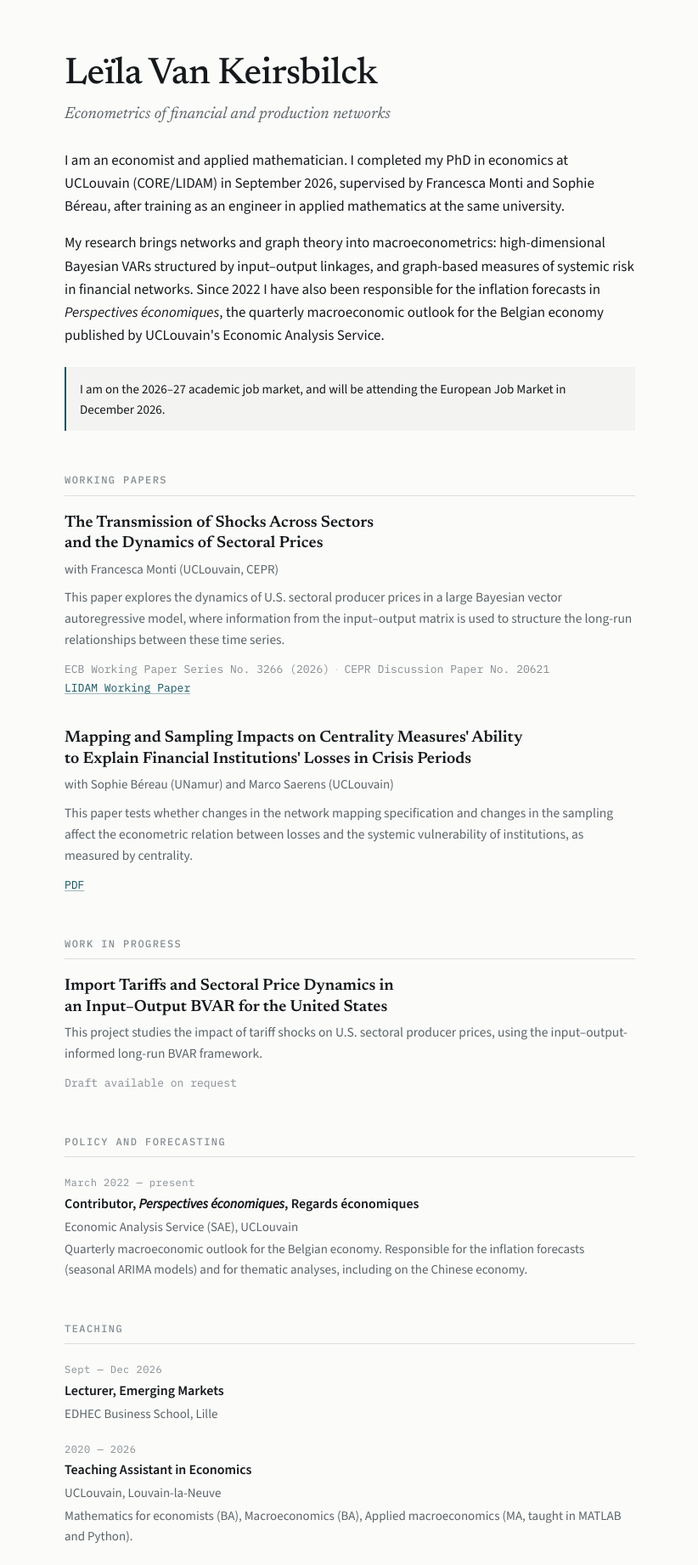
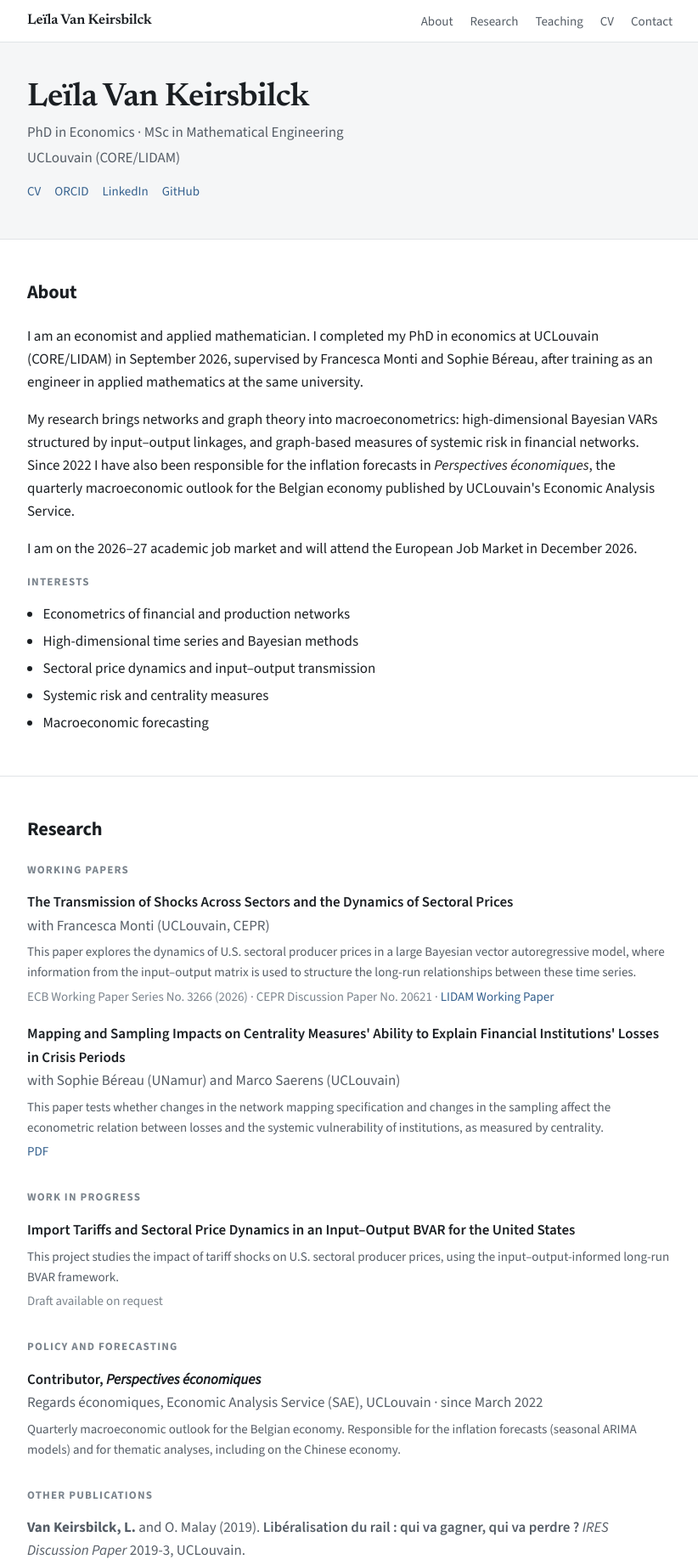
Before and after one commit to leilavankeirsbilck/leilavankeirsbilck.github.io, a plain HTML site: page index.html in a window 1280 px wide. Shown: the top 1842 px of the page at 85% size, without its empty margins (228-1050 px from the left). Drawn offline with nearby package versions, Linux system fonts and the light colour scheme.

Commit message:
Update index.html

```diff
--- a/index.html
+++ b/index.html
@@ -1,386 +1,406 @@
+<!doctype html>
+<html lang="en">
+<head>
+<meta charset="utf-8">
+<meta name="viewport" content="width=device-width, initial-scale=1">
 <title>Leïla Van Keirsbilck</title>
-<meta name="claude:viewport-fit-sides" content="cover">
+<meta name="description" content="Leïla Van Keirsbilck — PhD in Economics (UCLouvain). Econometrics of financial and production networks.">
 <link rel="preconnect" href="https://fonts.googleapis.com">
 <link rel="preconnect" href="https://fonts.gstatic.com" crossorigin>
-<link rel="stylesheet" href="https://fonts.googleapis.com/css2?family=Newsreader:ital,opsz,wght@0,6..72,400;0,6..72,500;0,6..72,600;1,6..72,400&family=Source+Sans+3:ital,wght@0,400;0,500;0,600;1,400&family=IBM+Plex+Mono:wght@400;500&display=swap">
+<link rel="stylesheet" href="https://fonts.googleapis.com/css2?family=Newsreader:ital,opsz,wght@0,6..72,400;0,6..72,500;0,6..72,600&family=Source+Sans+3:ital,wght@0,400;0,600;0,700;1,400&display=swap">
+<style>
+  :root {
+    --bg: #ffffff;
+    --band: #f5f6f7;
+    --fg: #1b1f23;
+    --fg-muted: #555d66;
+    --fg-faint: #7b848d;
+    --link: #35618e;
+    --rule: #e1e4e7;
 
-<style>
-  /* Layout: single reading column, max 68ch. Mono labels carry the working-paper
-     series references the way a RePEc listing sets them. */
-  :root {
-    --bg: #fbfbfa;
-    --surface: #f3f3f1;
-    --fg: #16191c;
-    --fg-muted: #5c6468;
-    --fg-faint: #858d91;
-    --accent: #13555f;
-    --rule: #dcdcd8;
-
-    --font-display: "Newsreader", Georgia, "Times New Roman", serif;
-    --font-body: "Source Sans 3", -apple-system, BlinkMacSystemFont, "Segoe UI", Helvetica, Arial, sans-serif;
-    --font-mono: "IBM Plex Mono", ui-monospace, SFMono-Regular, Menlo, Consolas, monospace;
+    --serif: "Newsreader", Georgia, "Times New Roman", serif;
+    --sans: "Source Sans 3", -apple-system, BlinkMacSystemFont, "Segoe UI", Helvetica, Arial, sans-serif;
   }
 
   @media (prefers-color-scheme: dark) {
-    :root:not([data-theme="light"]) {
-      --bg: #101316;
-      --surface: #181c20;
-      --fg: #e6e9eb;
-      --fg-muted: #9aa3a8;
-      --fg-faint: #767f84;
-      --accent: #6cb3bd;
-      --rule: #272c31;
+    :root {
+      --bg: #14171a;
+      --band: #1b1f23;
+      --fg: #e8ebed;
+      --fg-muted: #a3abb2;
+      --fg-faint: #7e868d;
+      --link: #86b2dd;
+      --rule: #2a2f34;
       color-scheme: dark;
     }
   }
 
-  :root[data-theme="dark"] {
-    --bg: #101316;
-    --surface: #181c20;
-    --fg: #e6e9eb;
-    --fg-muted: #9aa3a8;
-    --fg-faint: #767f84;
-    --accent: #6cb3bd;
-    --rule: #272c31;
-    color-scheme: dark;
-  }
-
   * { box-sizing: border-box; }
 
+  html { scroll-behavior: smooth; scroll-padding-top: 4.5rem; }
+  @media (prefers-reduced-motion: reduce) { html { scroll-behavior: auto; } }
+
   body {
+    margin: 0;
     background: var(--bg);
     color: var(--fg);
-    font-family: var(--font-body);
-    font-size: 1.0625rem;
+    font-family: var(--sans);
+    font-size: 17px;
     line-height: 1.6;
     -webkit-font-smoothing: antialiased;
   }
 
-  .page {
-    max-width: 44rem;
+  a { color: var(--link); text-decoration: none; }
+  a:hover { text-decoration: underline; }
+  a:focus-visible { outline: 2px solid var(--link); outline-offset: 2px; border-radius: 2px; }
+
+  .wrap {
+    max-width: 50rem;
     margin: 0 auto;
-    padding-left: max(16px, env(safe-area-inset-left, 0px));
-    padding-right: max(16px, env(safe-area-inset-right, 0px));
-    padding-block: 3.5rem 4.5rem;
+    padding-left: 20px;
+    padding-right: 20px;
   }
 
-  a {
-    color: var(--accent);
-    text-decoration: underline;
-    text-underline-offset: 2px;
-    text-decoration-thickness: 1px;
-    text-decoration-color: color-mix(in srgb, var(--accent) 40%, transparent);
+  /* ---------- nav ---------- */
+  .nav {
+    position: sticky;
+    top: 0;
+    z-index: 20;
+    background: color-mix(in srgb, var(--bg) 92%, transparent);
+    backdrop-filter: saturate(160%) blur(10px);
+    border-bottom: 1px solid var(--rule);
   }
-  a:hover { text-decoration-color: var(--accent); }
-  a:focus-visible { outline: 2px solid var(--accent); outline-offset: 2px; border-radius: 2px; }
+  .nav .wrap {
+    display: flex;
+    align-items: center;
+    justify-content: space-between;
+    gap: 1rem;
+    flex-wrap: wrap;
+    padding-block: 0.7rem;
+  }
+  .nav .brand {
+    font-family: var(--serif);
+    font-size: 1.05rem;
+    font-weight: 600;
+    color: var(--fg);
+    letter-spacing: -0.01em;
+  }
+  .nav ul {
+    display: flex;
+    gap: 1.25rem;
+    list-style: none;
+    margin: 0;
+    padding: 0;
+    font-size: 0.9375rem;
+    flex-wrap: wrap;
+  }
+  .nav ul a { color: var(--fg-muted); }
+  .nav ul a:hover { color: var(--link); text-decoration: none; }
 
   /* ---------- masthead ---------- */
-  header { margin-bottom: 2.75rem; }
-
-  h1 {
-    font-family: var(--font-display);
-    font-weight: 500;
-    font-size: clamp(2.1rem, 6vw, 2.75rem);
+  .masthead { background: var(--band); border-bottom: 1px solid var(--rule); }
+  .masthead .wrap {
+    display: flex;
+    align-items: center;
+    gap: 1.75rem;
+    padding-block: 2.75rem;
+    flex-wrap: wrap;
+  }
+  .avatar {
+    width: 132px;
+    height: 132px;
+    border-radius: 50%;
+    object-fit: cover;
+    flex: none;
+    background: var(--rule);
+  }
+  .ident { min-width: 0; flex: 1 1 18rem; }
+  .ident h1 {
+    font-family: var(--serif);
+    font-weight: 600;
+    font-size: clamp(1.9rem, 5vw, 2.4rem);
     line-height: 1.1;
     letter-spacing: -0.015em;
-    margin: 0 0 0.5rem;
-    text-wrap: balance;
+    margin: 0 0 0.35rem;
+  }
+  .ident .role { font-size: 1.0625rem; color: var(--fg-muted); margin: 0 0 0.15rem; }
+  .ident .affil { font-size: 1.0625rem; color: var(--fg-muted); margin: 0 0 0.9rem; }
+  .ident .links {
+    display: flex;
+    flex-wrap: wrap;
+    gap: 0.35rem 1rem;
+    font-size: 0.9375rem;
+    margin: 0;
+    padding: 0;
+    list-style: none;
   }
 
-  .standfirst {
-    font-family: var(--font-display);
-    font-size: 1.1875rem;
-    font-style: italic;
-    color: var(--fg-muted);
-    margin: 0 0 1.5rem;
+  /* ---------- sections ---------- */
+  section { padding-block: 2.75rem; border-bottom: 1px solid var(--rule); }
+  section:last-of-type { border-bottom: 0; }
+
+  h2 {
+    font-size: 1.4rem;
+    font-weight: 700;
+    letter-spacing: -0.01em;
+    margin: 0 0 1.25rem;
   }
 
-  .intro p { margin: 0 0 1rem; }
-  .intro p:last-child { margin-bottom: 0; }
-
-  .jobmarket {
-    margin-top: 1.5rem;
-    padding: 0.85rem 1rem;
-    background: var(--surface);
-    border-left: 2px solid var(--accent);
-    font-size: 0.9375rem;
-  }
-  .jobmarket p { margin: 0; }
-
-  /* ---------- sections ---------- */
-  section { margin-top: 3rem; }
-
-  h2 {
-    font-family: var(--font-mono);
-    font-weight: 500;
-    font-size: 0.75rem;
-    letter-spacing: 0.12em;
+  h3 {
+    font-size: 0.8125rem;
+    font-weight: 700;
+    letter-spacing: 0.09em;
     text-transform: uppercase;
     color: var(--fg-faint);
-    margin: 0 0 1.25rem;
-    padding-bottom: 0.5rem;
-    border-bottom: 1px solid var(--rule);
+    margin: 2rem 0 0.85rem;
   }
+  h3:first-of-type { margin-top: 0; }
 
-  /* ---------- papers ---------- */
-  .paper { margin-bottom: 2.25rem; }
-  .paper:last-child { margin-bottom: 0; }
+  p { margin: 0 0 1rem; }
+  p:last-child { margin-bottom: 0; }
 
-  .paper h3 {
-    font-family: var(--font-display);
-    font-weight: 600;
-    font-size: 1.1875rem;
-    line-height: 1.3;
-    margin: 0 0 0.3rem;
-    text-wrap: balance;
-  }
+  ul.bullets { margin: 0; padding-left: 1.15rem; }
+  ul.bullets li { margin-bottom: 0.3rem; }
 
-  .coauthors {
-    font-size: 0.9375rem;
-    color: var(--fg-muted);
-    margin: 0 0 0.6rem;
-  }
-
-  .abstract {
-    font-size: 0.9688rem;
-    color: var(--fg-muted);
-    margin: 0 0 0.7rem;
-  }
-
-  .refs {
-    font-family: var(--font-mono);
-    font-size: 0.8125rem;
-    line-height: 1.7;
-    color: var(--fg-faint);
-    font-variant-numeric: tabular-nums;
-    margin: 0;
-  }
-  .refs a { color: var(--accent); }
-  .refs .sep { color: var(--rule); padding: 0 0.3rem; }
-
-  /* ---------- lists ---------- */
-  .stack { display: flex; flex-direction: column; gap: 1.25rem; }
-
-  .entry { display: flex; flex-direction: column; gap: 0.15rem; }
-
-  .entry .what {
-    font-weight: 600;
-    font-size: 1rem;
-  }
-  .entry .where,
-  .entry .detail {
-    font-size: 0.9375rem;
-    color: var(--fg-muted);
-  }
-  .entry .when {
-    font-family: var(--font-mono);
-    font-size: 0.75rem;
-    letter-spacing: 0.04em;
-    color: var(--fg-faint);
-    font-variant-numeric: tabular-nums;
-  }
-
-  ul.plain {
+  /* ---------- citations ---------- */
+  ol.cites, ul.cites {
     list-style: none;
     margin: 0;
     padding: 0;
     display: flex;
     flex-direction: column;
-    gap: 0.4rem;
-    font-size: 0.9688rem;
+    gap: 1.15rem;
+  }
+  .cite { min-width: 0; }
+  .cite .t { font-weight: 600; }
+  .cite .meta { color: var(--fg-muted); }
+  .cite .abs {
+    font-size: 0.9375rem;
     color: var(--fg-muted);
+    margin: 0.35rem 0 0;
   }
-  ul.plain li { min-width: 0; }
-  ul.plain .venue { color: var(--fg); font-weight: 500; }
+  .cite .where {
+    font-size: 0.9375rem;
+    color: var(--fg-faint);
+    margin: 0.3rem 0 0;
+  }
+  .me { font-weight: 700; }
 
-  /* ---------- contact ---------- */
-  .contact {
-    display: flex;
-    flex-wrap: wrap;
-    gap: 0.4rem 1.5rem;
-    font-size: 0.9688rem;
-  }
-  .contact div { min-width: 0; }
-  .contact .label {
-    font-family: var(--font-mono);
-    font-size: 0.75rem;
-    letter-spacing: 0.08em;
-    text-transform: uppercase;
-    color: var(--fg-faint);
-    display: block;
-  }
-  .contact .value { word-break: break-word; }
+  /* ---------- teaching ---------- */
+  .items { display: flex; flex-direction: column; gap: 1.15rem; }
+  .item .head { font-weight: 600; }
+  .item .sub { color: var(--fg-muted); font-size: 0.9688rem; }
+  .item .yr { color: var(--fg-faint); font-size: 0.875rem; font-variant-numeric: tabular-nums; }
+
+  dl.contact { margin: 0; display: grid; grid-template-columns: max-content 1fr; gap: 0.4rem 1.25rem; }
+  dl.contact dt { color: var(--fg-faint); font-size: 0.9375rem; }
+  dl.contact dd { margin: 0; min-width: 0; overflow-wrap: anywhere; }
 
   footer {
-    margin-top: 3.5rem;
-    padding-top: 1rem;
-    border-top: 1px solid var(--rule);
-    font-family: var(--font-mono);
-    font-size: 0.75rem;
+    padding-block: 1.75rem 2.5rem;
     color: var(--fg-faint);
+    font-size: 0.875rem;
   }
 
-  @media (max-width: 480px) {
-    .page { padding-block: 2.5rem 3.5rem; }
-    section { margin-top: 2.5rem; }
+  @media (max-width: 560px) {
+    .masthead .wrap { gap: 1.25rem; padding-block: 2rem; }
+    .avatar { width: 104px; height: 104px; }
+    section { padding-block: 2.25rem; }
   }
 </style>
+</head>
+<body>
 
-<div class="page">
+<nav class="nav">
+  <div class="wrap">
+    <a class="brand" href="#top">Leïla Van Keirsbilck</a>
+    <ul>
+      <li><a href="#about">About</a></li>
+      <li><a href="#research">Research</a></li>
+      <li><a href="#teaching">Teaching</a></li>
+      <li><a href="cv.pdf">CV</a></li>
+      <li><a href="#contact">Contact</a></li>
+    </ul>
+  </div>
+</nav>
 
-  <header>
+<header class="masthead" id="top">
+  <div class="wrap">
+    <img class="avatar" src="photo.jpg" alt="Leïla Van Keirsbilck" onerror="this.remove()">
+    <div class="ident">
       <h1>Leïla Van Keirsbilck</h1>
-    <p class="standfirst">Econometrics of financial and production networks</p>
-
-    <div class="intro">
-      <p>I am an economist and applied mathematician. I completed my PhD in economics at
-      UCLouvain (CORE/LIDAM) in September 2026, supervised by Francesca Monti and Sophie Béreau,
-      after training as an engineer in applied mathematics at the same university.</p>
-
-      <p>My research brings networks and graph theory into macroeconometrics: high-dimensional
-      Bayesian VARs structured by input–output linkages, and graph-based measures of systemic
-      risk in financial networks. Since 2022 I have also been responsible for the inflation
-      forecasts in <em>Perspectives économiques</em>, the quarterly macroeconomic outlook for the
-      Belgian economy published by UCLouvain's Economic Analysis Service.</p>
+      <p class="role">PhD in Economics &middot; MSc in Mathematical Engineering</p>
+      <p class="affil">UCLouvain (CORE/LIDAM)</p>
+      <ul class="links">
+        <li><a href="cv.pdf">CV</a></li>
+        <li><a href="https://orcid.org/0009-0005-1807-4459">ORCID</a></li>
+        <li><a href="https://be.linkedin.com/in/leila-van-keirsbilck-a2a07a87">LinkedIn</a></li>
+        <li><a href="https://github.com/leilavankeirsbilck">GitHub</a></li>
+      </ul>
     </div>
-
-    <div class="jobmarket">
-      <p>I am on the 2026–27 academic job market, and will be attending the European Job Market
-      in December 2026.</p>
   </div>
 </header>
 
-  <section>
-    <h2>Working papers</h2>
+<main>
 
-    <article class="paper">
-      <h3>The Transmission of Shocks Across Sectors and the Dynamics of Sectoral Prices</h3>
-      <p class="coauthors">with Francesca Monti (UCLouvain, CEPR)</p>
-      <p class="abstract">This paper explores the dynamics of U.S. sectoral producer prices in a
-      large Bayesian vector autoregressive model, where information from the input–output matrix
-      is used to structure the long-run relationships between these time series.</p>
-      <p class="refs">
-        ECB Working Paper Series No. 3266 (2026)<span class="sep">·</span>CEPR Discussion Paper No. 20621<br>
-        <a href="https://dial.uclouvain.be/pr/boreal/object/boreal:302374">LIDAM Working Paper</a>
-      </p>
-    </article>
+<section id="about">
+  <div class="wrap">
+    <h2>About</h2>
+    <p>I am an economist and applied mathematician. I completed my PhD in economics at UCLouvain
+    (CORE/LIDAM) in September 2026, supervised by Francesca Monti and Sophie Béreau, after training
+    as an engineer in applied mathematics at the same university.</p>
 
-    <article class="paper">
-      <h3>Mapping and Sampling Impacts on Centrality Measures' Ability to Explain Financial
-      Institutions' Losses in Crisis Periods</h3>
-      <p class="coauthors">with Sophie Béreau (UNamur) and Marco Saerens (UCLouvain)</p>
-      <p class="abstract">This paper tests whether changes in the network mapping specification
-      and changes in the sampling affect the econometric relation between losses and the systemic
-      vulnerability of institutions, as measured by centrality.</p>
-      <p class="refs"><a href="papers/centrality-measures.pdf">PDF</a></p>
-    </article>
-  </section>
+    <p>My research brings networks and graph theory into macroeconometrics: high-dimensional
+    Bayesian VARs structured by input–output linkages, and graph-based measures of systemic risk in
+    financial networks. Since 2022 I have also been responsible for the inflation forecasts in
+    <em>Perspectives économiques</em>, the quarterly macroeconomic outlook for the Belgian economy
+    published by UCLouvain's Economic Analysis Service.</p>
 
-  <section>
-    <h2>Work in progress</h2>
+    <p>I am on the 2026–27 academic job market and will attend the European Job Market in
+    December 2026.</p>
 
-    <article class="paper">
-      <h3>Import Tariffs and Sectoral Price Dynamics in an Input–Output BVAR for the United States</h3>
-      <p class="abstract">This project studies the impact of tariff shocks on U.S. sectoral producer
-      prices, using the input–output-informed long-run BVAR framework.</p>
-      <p class="refs">Draft available on request</p>
-    </article>
-  </section>
-
-  <section>
-    <h2>Policy and forecasting</h2>
-    <div class="entry">
-      <span class="when">March 2022 — present</span>
-      <span class="what">Contributor, <em>Perspectives économiques</em>, Regards économiques</span>
-      <span class="where">Economic Analysis Service (SAE), UCLouvain</span>
-      <span class="detail">Quarterly macroeconomic outlook for the Belgian economy. Responsible for
-      the inflation forecasts (seasonal ARIMA models) and for thematic analyses, including on the
-      Chinese economy.</span>
+    <h3>Interests</h3>
+    <ul class="bullets">
+      <li>Econometrics of financial and production networks</li>
+      <li>High-dimensional time series and Bayesian methods</li>
+      <li>Sectoral price dynamics and input–output transmission</li>
+      <li>Systemic risk and centrality measures</li>
+      <li>Macroeconomic forecasting</li>
+    </ul>
   </div>
 </section>
 
-  <section>
+<section id="research">
+  <div class="wrap">
+    <h2>Research</h2>
+
+    <h3>Working papers</h3>
+    <ul class="cites">
+      <li class="cite">
+        <span class="t">The Transmission of Shocks Across Sectors and the Dynamics of Sectoral Prices</span><br>
+        <span class="meta">with Francesca Monti (UCLouvain, CEPR)</span>
+        <p class="abs">This paper explores the dynamics of U.S. sectoral producer prices in a large
+        Bayesian vector autoregressive model, where information from the input–output matrix is used
+        to structure the long-run relationships between these time series.</p>
+        <p class="where">ECB Working Paper Series No. 3266 (2026) · CEPR Discussion Paper No. 20621 ·
+        <a href="https://dial.uclouvain.be/pr/boreal/object/boreal:302374">LIDAM Working Paper</a></p>
+      </li>
+      <li class="cite">
+        <span class="t">Mapping and Sampling Impacts on Centrality Measures' Ability to Explain
+        Financial Institutions' Losses in Crisis Periods</span><br>
+        <span class="meta">with Sophie Béreau (UNamur) and Marco Saerens (UCLouvain)</span>
+        <p class="abs">This paper tests whether changes in the network mapping specification and
+        changes in the sampling affect the econometric relation between losses and the systemic
+        vulnerability of institutions, as measured by centrality.</p>
+        <p class="where"><a href="papers/centrality-measures.pdf">PDF</a></p>
+      </li>
+    </ul>
+
+    <h3>Work in progress</h3>
+    <ul class="cites">
+      <li class="cite">
+        <span class="t">Import Tariffs and Sectoral Price Dynamics in an Input–Output BVAR for the
+        United States</span>
+        <p class="abs">This project studies the impact of tariff shocks on U.S. sectoral producer
+        prices, using the input–output-informed long-run BVAR framework.</p>
+        <p class="where">Draft available on request</p>
+      </li>
+    </ul>
+
+    <h3>Policy and forecasting</h3>
+    <ul class="cites">
+      <li class="cite">
+        <span class="t">Contributor, <em>Perspectives économiques</em></span><br>
+        <span class="meta">Regards économiques, Economic Analysis Service (SAE), UCLouvain · since March 2022</span>
+        <p class="abs">Quarterly macroeconomic outlook for the Belgian economy. Responsible for the
+        inflation forecasts (seasonal ARIMA models) and for thematic analyses, including on the
+        Chinese economy.</p>
+      </li>
+    </ul>
+
+    <h3>Other publications</h3>
+    <ul class="cites">
+      <li class="cite">
+        <span class="meta"><span class="me">Van Keirsbilck, L.</span> and O. Malay (2019).
+        <span class="t">Libéralisation du rail : qui va gagner, qui va perdre ?</span>
+        <em>IRES Discussion Paper</em> 2019-3, UCLouvain.</span>
+      </li>
+      <li class="cite">
+        <span class="meta">Bauraind, B. and <span class="me">L. Van Keirsbilck</span> (2019).
+        <span class="t">Les multinationales en Belgique : contre-rapport annuel.</span>
+        <em>Gresea Échos</em>, no. 99.</span>
+      </li>
+    </ul>
+
+    <h3>Presentations</h3>
+    <ul class="bullets">
+      <li>European Economic Association, 2025, Bordeaux</li>
+      <li>International Association for Applied Econometrics, 2025, Turin</li>
+      <li>HEC Liège Young Researchers Conference in Economics, 2025, Liège</li>
+      <li>Workshop on Complex Systems, Networks and Finance, 2023, Nancy</li>
+    </ul>
+
+    <h3>Refereeing</h3>
+    <p><em>International Journal of Forecasting</em> · <em>B.E. Journal of Macroeconomics</em></p>
+  </div>
+</section>
+
+<section id="teaching">
+  <div class="wrap">
     <h2>Teaching</h2>
-    <div class="stack">
-      <div class="entry">
-        <span class="when">Sept — Dec 2026</span>
-        <span class="what">Lecturer, Emerging Markets</span>
-        <span class="where">EDHEC Business School, Lille</span>
+
+    <h3>Lecturer</h3>
+    <div class="items">
+      <div class="item">
+        <div class="head">Emerging Markets</div>
+        <div class="sub">EDHEC Business School, Lille</div>
+        <div class="yr">September – December 2026</div>
       </div>
-      <div class="entry">
-        <span class="when">2020 — 2026</span>
-        <span class="what">Teaching Assistant in Economics</span>
-        <span class="where">UCLouvain, Louvain-la-Neuve</span>
-        <span class="detail">Mathematics for economists (BA), Macroeconomics (BA), Applied
-        macroeconomics (MA, taught in MATLAB and Python).</span>
     </div>
-      <div class="entry">
-        <span class="when">Nov 2018 — Jan 2019</span>
-        <span class="what">Mathematics Teacher</span>
-        <span class="where">Institut Maris Stella, Brussels — secondary level</span>
+
+    <h3>Teaching assistant</h3>
+    <div class="items">
+      <div class="item">
+        <div class="head">Mathematics for Economists · Macroeconomics · Applied Macroeconomics</div>
+        <div class="sub">UCLouvain, Louvain-la-Neuve. Applied macroeconomics taught in MATLAB and
+        Python. Six years of undergraduate and graduate tutorials, including recorded worked
+        solutions and question-and-answer sessions.</div>
+        <div class="yr">2020 – 2026</div>
+      </div>
+    </div>
+
+    <h3>Secondary school</h3>
+    <div class="items">
+      <div class="item">
+        <div class="head">Mathematics</div>
+        <div class="sub">Institut Maris Stella, Brussels</div>
+        <div class="yr">November 2018 – January 2019</div>
+      </div>
     </div>
   </div>
 </section>
 
-  <section>
-    <h2>Presentations</h2>
-    <ul class="plain">
-      <li><span class="venue">European Economic Association</span> 2025, Bordeaux</li>
-      <li><span class="venue">International Association for Applied Econometrics</span> 2025, Turin</li>
-      <li><span class="venue">HEC Liège Young Researchers Conference in Economics</span> 2025, Liège</li>
-      <li><span class="venue">Workshop on Complex Systems, Networks and Finance</span> 2023, Nancy</li>
-    </ul>
-  </section>
-
-  <section>
-    <h2>Other</h2>
-    <div class="stack">
-      <div class="entry">
-        <span class="when">Sept — Dec 2023</span>
-        <span class="what">Visiting PhD Researcher, Economics and Research Department</span>
-        <span class="where">National Bank of Belgium, Brussels</span>
-      </div>
-      <div class="entry">
-        <span class="what">Referee</span>
-        <span class="where">International Journal of Forecasting · B.E. Journal of Macroeconomics</span>
-      </div>
-      <div class="entry">
-        <span class="what">Programming</span>
-        <span class="where">R, MATLAB, Python, Dynare, LaTeX</span>
-      </div>
-      <div class="entry">
-        <span class="what">Languages</span>
-        <span class="where">French (native), English (fluent), Dutch (intermediate)</span>
-      </div>
+<section id="contact">
+  <div class="wrap">
+    <h2>Contact</h2>
+    <dl class="contact">
+      <dt>Email</dt>
+      <dd>leila.vankeirsbilck@uclouvain.be</dd>
+      <dt>Location</dt>
+      <dd>Brussels, Belgium</dd>
+      <dt>ORCID</dt>
+      <dd><a href="https://orcid.org/0009-0005-1807-4459">0009-0005-1807-4459</a></dd>
+      <dt>LinkedIn</dt>
+      <dd><a href="https://be.linkedin.com/in/leila-van-keirsbilck-a2a07a87">leila-van-keirsbilck</a></dd>
+    </dl>
   </div>
 </section>
 
-  <section>
-    <h2>Contact</h2>
-    <div class="contact">
-      <div>
-        <span class="label">Email</span>
-        <span class="value">leila.vankeirsbilck@uclouvain.be</span>
-      </div>
-      <div>
-        <span class="label">Curriculum vitae</span>
-        <span class="value"><a href="cv.pdf">CV (PDF)</a></span>
-      </div>
-      <div>
-        <span class="label">ORCID</span>
-        <span class="value"><a href="https://orcid.org/0009-0005-1807-4459">0009-0005-1807-4459</a></span>
-      </div>
-      <div>
-        <span class="label">LinkedIn</span>
-        <span class="value"><a href="https://be.linkedin.com/in/leila-van-keirsbilck-a2a07a87">leila-van-keirsbilck</a></span>
-      </div>
-      <div>
-        <span class="label">Based in</span>
-        <span class="value">Brussels, Belgium</span>
-      </div>
-    </div>
-  </section>
+</main>
 
-  <footer>Last updated November 2026</footer>
+<footer>
+  <div class="wrap">© 2026 Leïla Van Keirsbilck · Last updated November 2026</div>
+</footer>
 
-</div>
+</body>
+</html>
```
Lines whose indentation alone changed are shown as unchanged.
